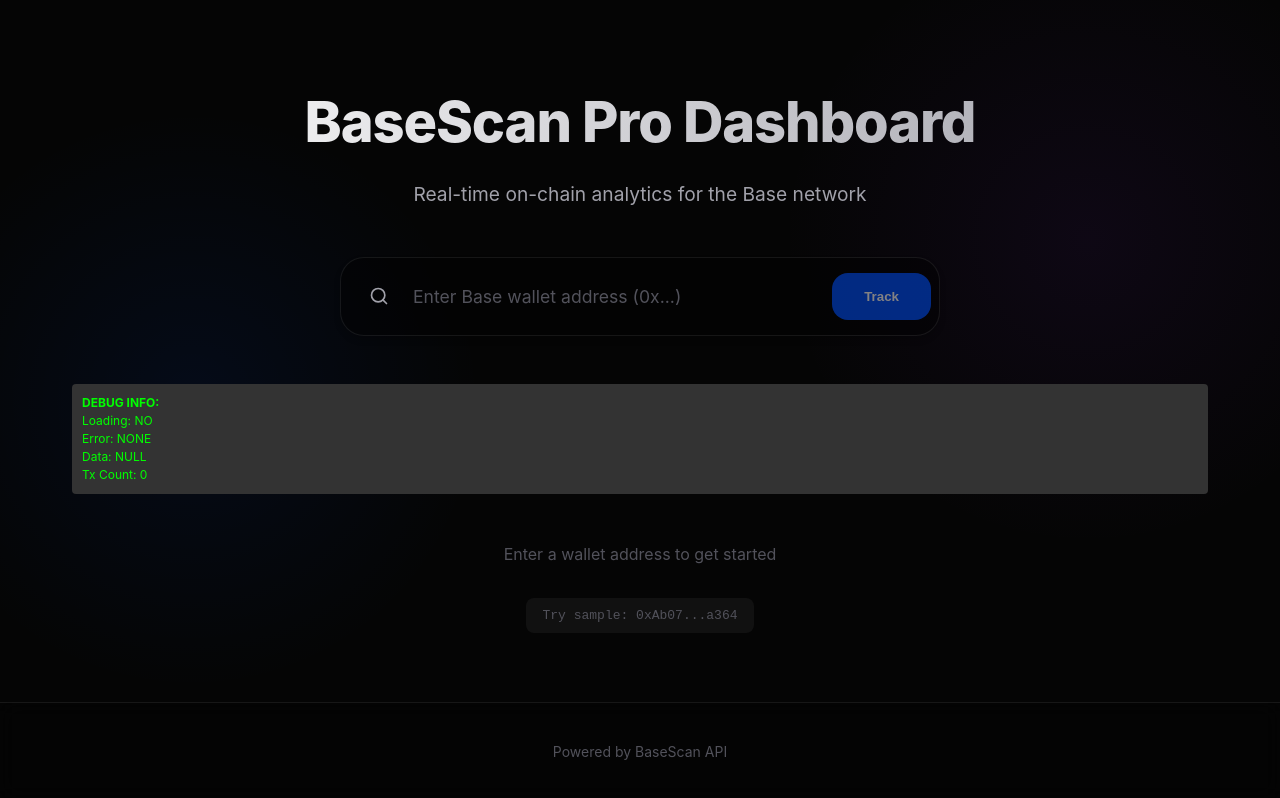
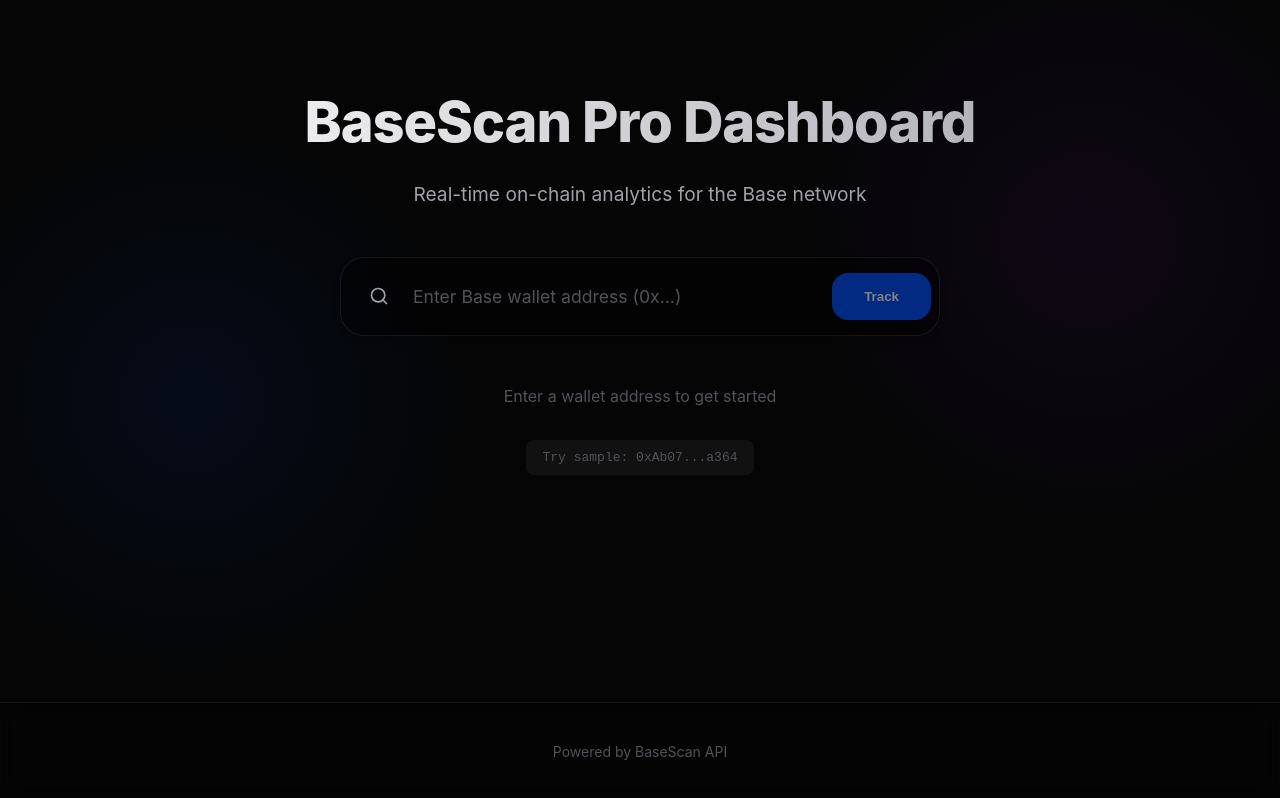
Before and after one commit to Peruks/BASE-DASHBOARD, a React (Vite) app: page / in a window 1280 px wide. Built offline with nearby package versions, Linux system fonts and the light colour scheme.

Commit message:
Fix: Remove debug info and finalize layout (Clean)

```diff
--- a/src/App.tsx
+++ b/src/App.tsx
@@ -31,15 +31,6 @@
         </div>
       )}
 
-      {/* DEBUG SECTION - REMOVE LATER */}
-      <div style={{ padding: '10px', background: '#333', color: '#0f0', fontSize: '12px', marginBottom: '20px', borderRadius: '4px' }}>
-        <strong>DEBUG INFO:</strong><br />
-        Loading: {loading ? 'YES' : 'NO'}<br />
-        Error: {error || 'NONE'}<br />
-        Data: {data ? 'LOADED' : 'NULL'}<br />
-        Tx Count: {data?.transactions?.length || 0}
-      </div>
-
       {data && !loading && (
         <Dashboard data={data} />
       )}
```
